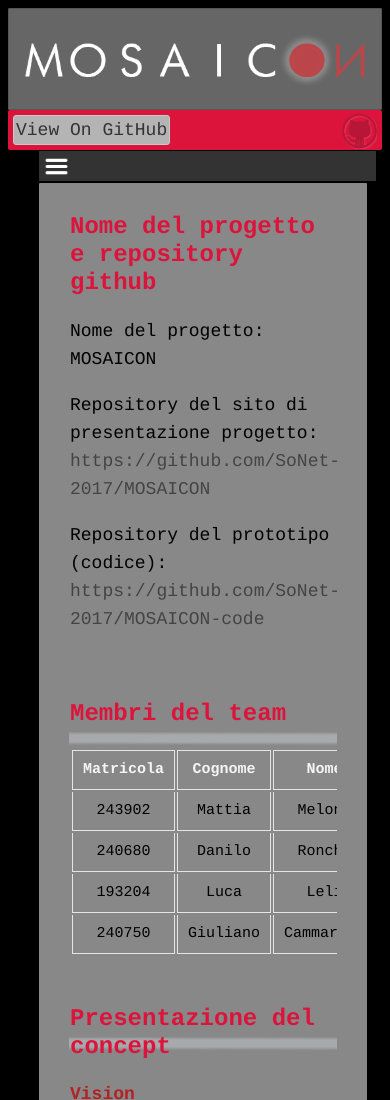
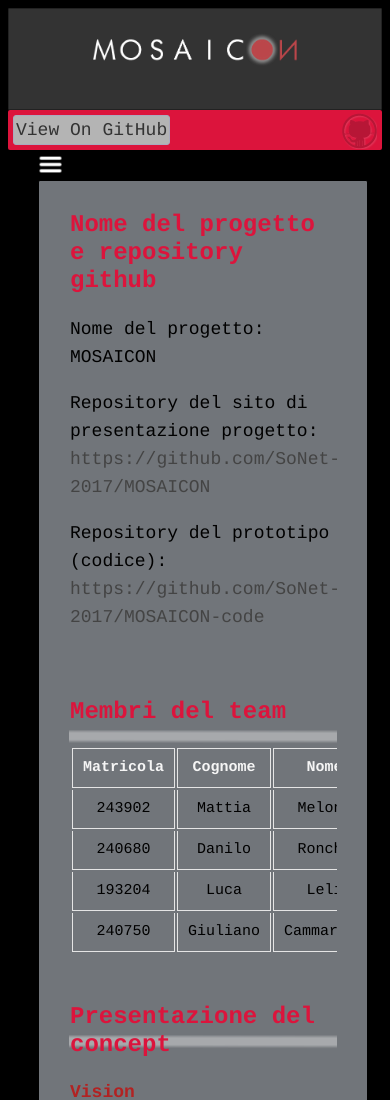
Before and after one commit to mlnmtt/MOSAICON, a plain HTML site: page index.html in a window 390 px wide. Shown: the top 1100 px of the page. Drawn offline with Linux system fonts and the light colour scheme.

Commit message:
fixed nav

```diff
--- a/css/style.css
+++ b/css/style.css
@@ -14,18 +14,18 @@
 
 header {
     margin-right: 16px;
-    background-color: #666;
+    background-color: #333;
     height: 100px;
     border-style: solid;
     border-radius: 1px;
     border-width: 1px;
-    border-color: #555;
+    border-color: #222;
 }
 
 h1 {
 
     text-align: center;
-    margin-bottom: 100px;
+
 
 }
 
@@ -101,7 +101,7 @@
 section {
     color: black;
     overflow: hidden;
-    background-color: #888;
+    background-color: #71757a;
     padding-left: 30px;
     padding-right: 30px;
     padding-bottom: 30px;
@@ -177,7 +177,7 @@
 .button {
 
     color: #333333;
-    border-color: rgb(200, 200, 200);
+    border-color: rgb(170, 170, 190);
     border-radius: 3px;
     border-style: solid;
     border-width: 1px;
@@ -192,7 +192,7 @@
 }
 
 
-@media screen and (max-width: 480px) {
+@media screen and (max-width: 640px) {
 
     nav {
         display: block;
@@ -200,16 +200,22 @@
         background-size: 25px 25px;
         background-repeat: no-repeat;
         background-position: 5px;
-        height: 30px;
-        width: 86.5%;
+        height: 28px;
         position: relative;
         float: left;
-        border: 1px solid black;
-        position: relative;
         margin-top: -30px;
-        margin-left: 30px;
+        margin-left: 25px;
+        text-align: center;
+        /*border: 1px solid black;
+        border-radius: 2px;
         background-color: #333;
+        width: 85%; */
 
+    }
+
+    nav ul {
+        display: block;
+        text-align: center;
     }
 
     nav li {
@@ -258,4 +264,13 @@
 
     }
 
+    #mosaicon {
+        width: 55%;
+        height: auto;
+    }
+
+    h1 {
+        align-content: center;
+    }
+
 }
```
